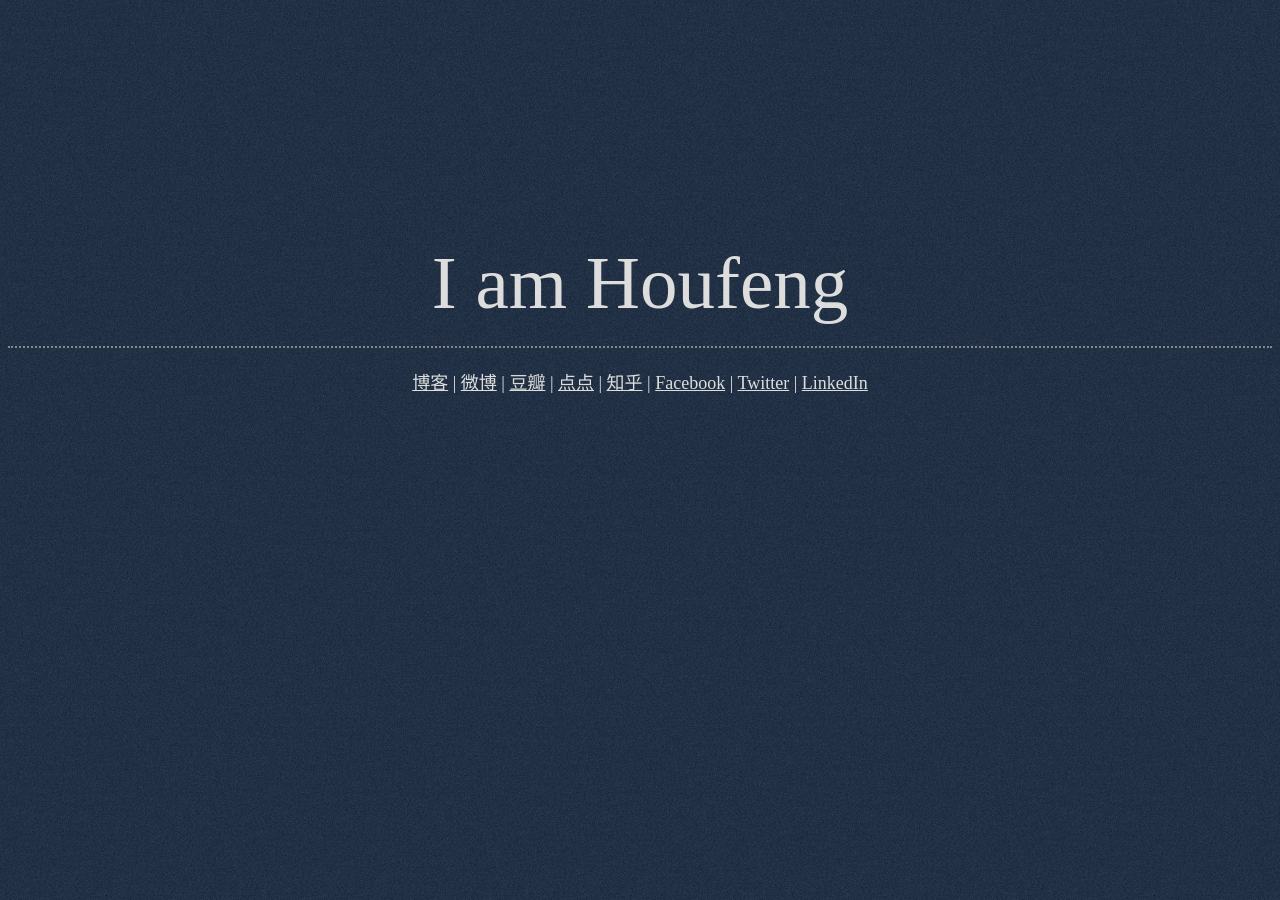
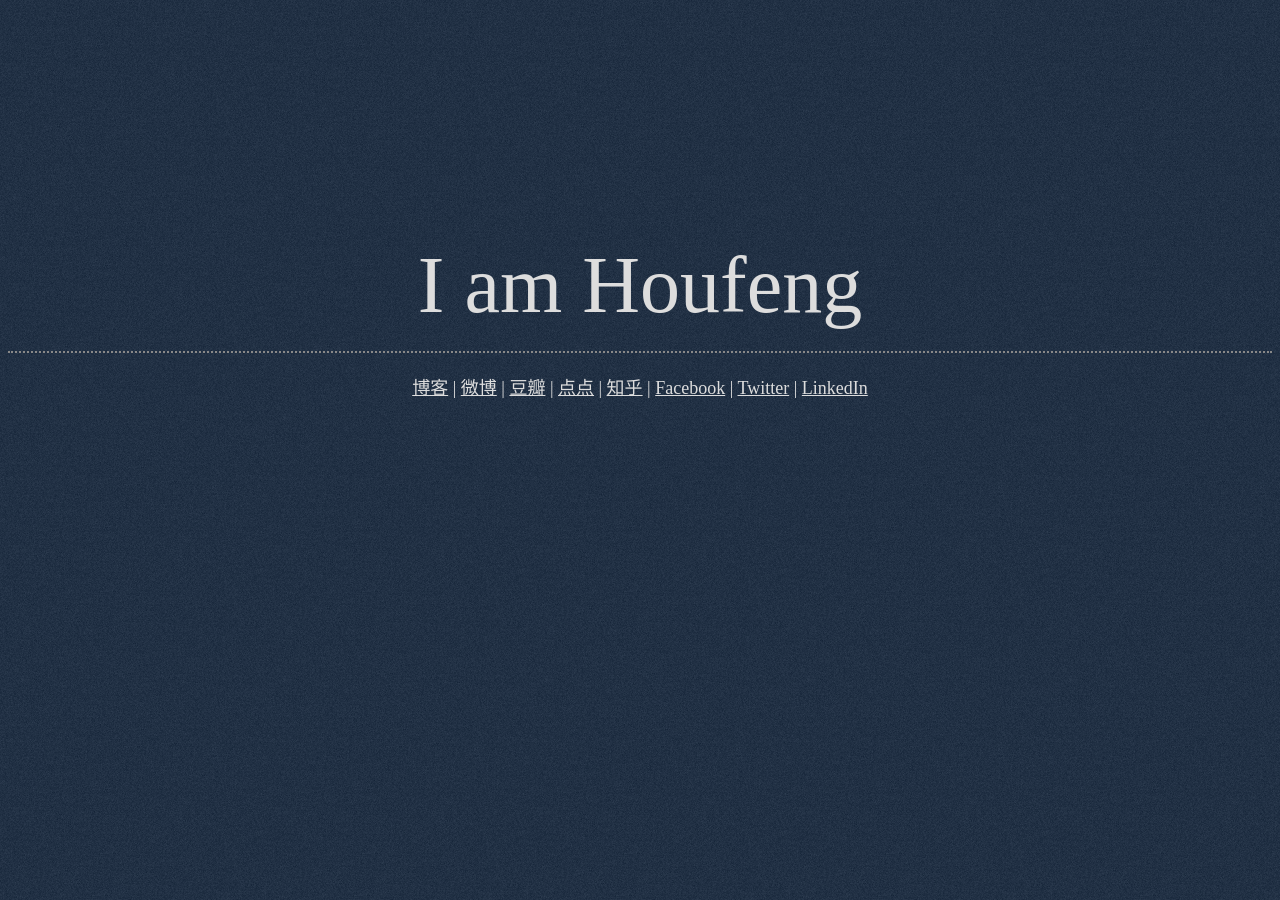
Before and after one commit to Houfeng/houfeng.github.com, a Jekyll site: the page index.html, which Jekyll copies as it is, in a window 1280 px wide. Built offline with Jekyll 4.4.1, drawn with Linux system fonts in a browser that asks for light colours; Markdown is read by kramdown in place of the engine named in the settings.

Commit message:
Updated index.html

```diff
--- a/index.html
+++ b/index.html
@@ -12,7 +12,7 @@
       #i{
         margin-top:220px;
         text-align:center;
-        font-size:75px;
+        font-size:80px;
         padding:20px;
       }
       #link{
```
